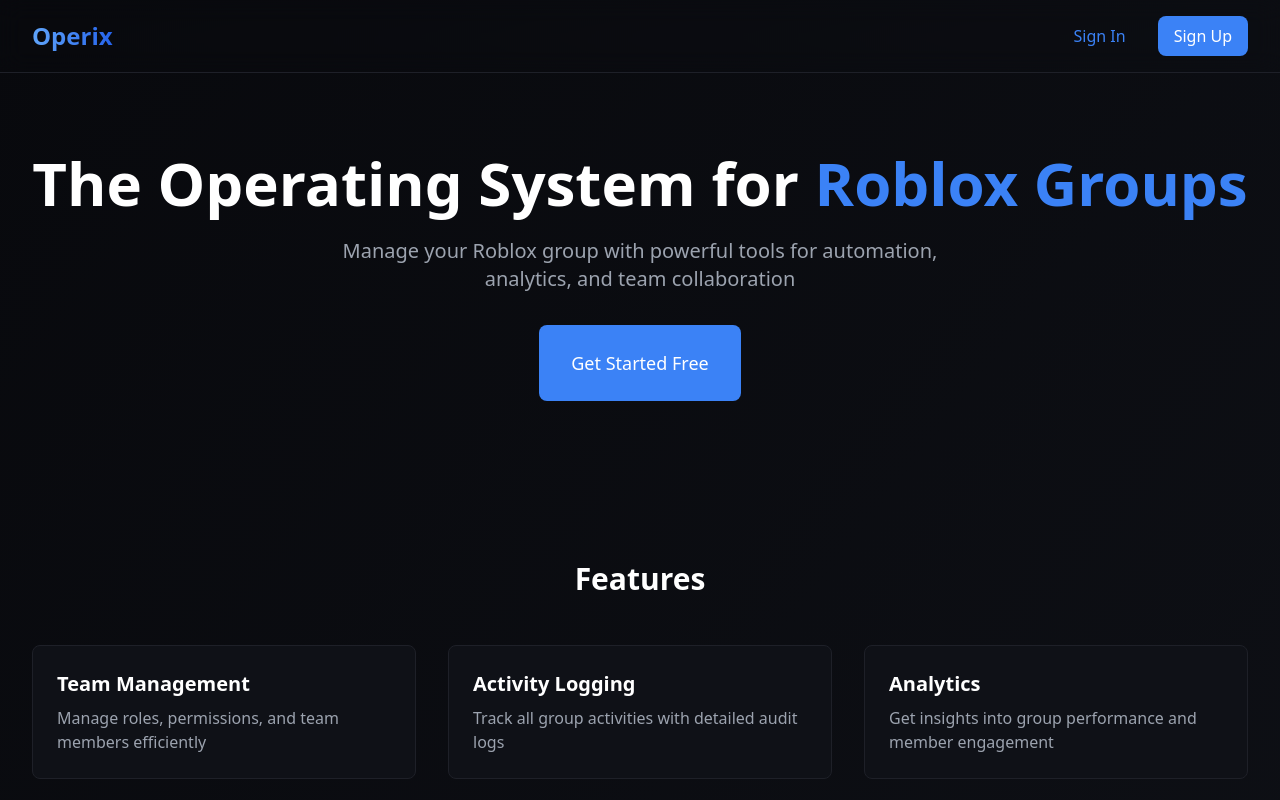
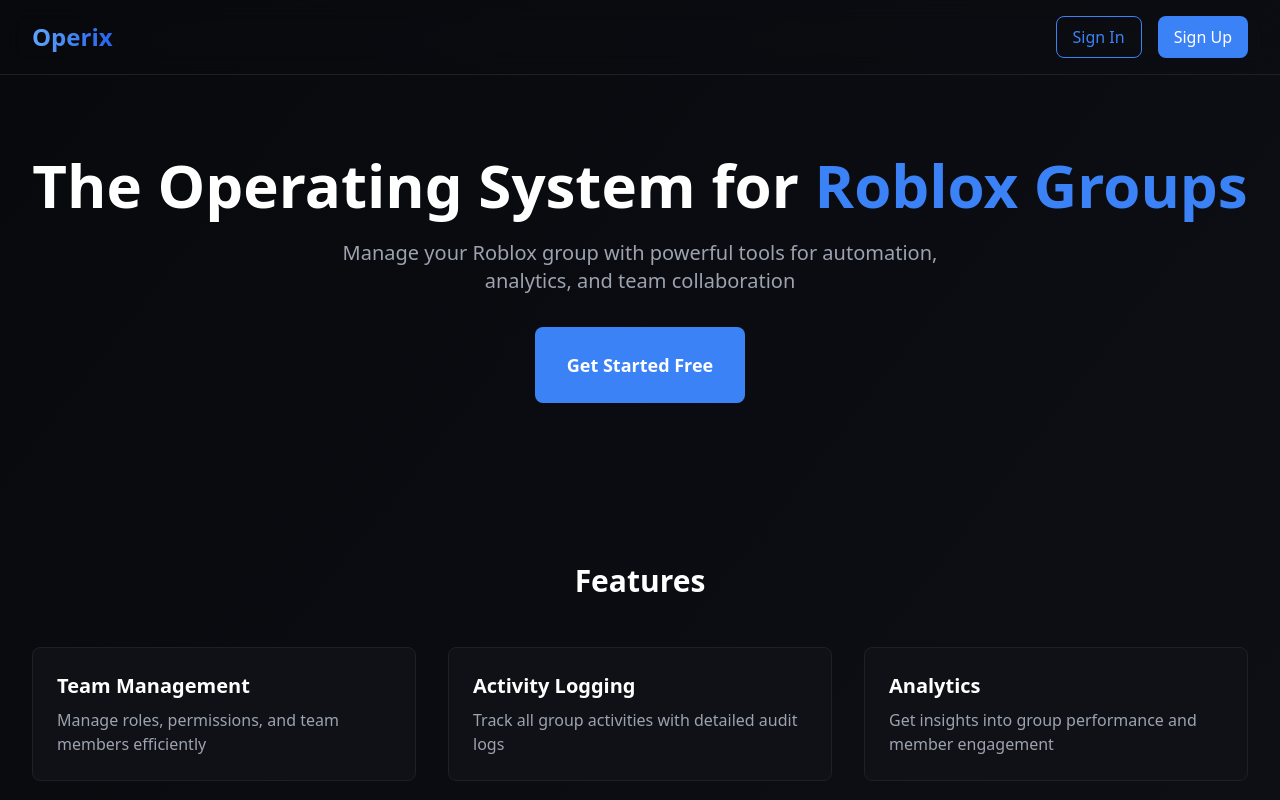
Before and after one commit to edzvuh2025-ai/operix, a React (Vite) app in the folder artifacts/operix/: page / in a window 1280 px wide. Shown: the top 800 px of the page. Built offline with nearby package versions, Linux system fonts and the light colour scheme; no server answers.

Commit message:
Fix TypeScript config and LandingPage component issues

```diff
--- a/artifacts/operix/src/main.tsx
+++ b/artifacts/operix/src/main.tsx
@@ -12,7 +12,7 @@
 
 ReactDOM.createRoot(document.getElementById('root')!).render(
   <React.StrictMode>
-    <ClerkProvider publishableKey={publishableKey} afterSignOutUrl="/">
+    <ClerkProvider publishableKey={publishableKey}>
       <App />
     </ClerkProvider>
   </React.StrictMode>,
--- a/artifacts/operix/src/pages/LandingPage.tsx
+++ b/artifacts/operix/src/pages/LandingPage.tsx
@@ -1,5 +1,4 @@
-import { SignUpButton, SignInButton, UserButton, useAuth } from '@clerk/clerk-react'
-import { Button } from '@/components/ui/button'
+import { SignUpButton, SignInButton, useAuth } from '@clerk/clerk-react'
 
 export default function LandingPage() {
   const { isSignedIn } = useAuth()
@@ -21,14 +20,14 @@
           </div>
           <div className="flex gap-4">
             <SignInButton mode="modal">
-              <Button variant="outline" className="border-[#3b82f6] text-[#3b82f6] hover:bg-[#3b82f6]/10">
+              <button className="px-4 py-2 border border-[#3b82f6] text-[#3b82f6] rounded-lg hover:bg-[#3b82f6]/10 transition">
                 Sign In
-              </Button>
+              </button>
             </SignInButton>
             <SignUpButton mode="modal" redirectUrl="/onboarding">
-              <Button className="bg-[#3b82f6] hover:bg-blue-600">
+              <button className="px-4 py-2 bg-[#3b82f6] text-white rounded-lg hover:bg-blue-600 transition">
                 Sign Up
-              </Button>
+              </button>
             </SignUpButton>
           </div>
         </div>
@@ -44,9 +43,9 @@
         </p>
         <div className="flex gap-4 justify-center">
           <SignUpButton mode="modal" redirectUrl="/onboarding">
-            <Button className="bg-[#3b82f6] hover:bg-blue-600 px-8 py-6 text-lg">
+            <button className="px-8 py-6 bg-[#3b82f6] text-white rounded-lg hover:bg-blue-600 transition text-lg font-semibold">
               Get Started Free
-            </Button>
+            </button>
           </SignUpButton>
         </div>
       </section>
@@ -83,7 +82,9 @@
               <li>✓ Activity logging</li>
             </ul>
             <SignUpButton mode="modal" redirectUrl="/onboarding">
-              <Button className="w-full bg-[#3b82f6] hover:bg-blue-600">Get Started</Button>
+              <button className="w-full px-4 py-2 bg-[#3b82f6] text-white rounded-lg hover:bg-blue-600 transition">
+                Get Started
+              </button>
             </SignUpButton>
           </div>
           <div className="bg-[#0f1117] border border-[#3b82f6] rounded-lg p-8">
@@ -96,7 +97,9 @@
               <li>✓ Priority support</li>
             </ul>
             <SignUpButton mode="modal" redirectUrl="/onboarding">
-              <Button className="w-full bg-[#3b82f6] hover:bg-blue-600">Upgrade to Pro</Button>
+              <button className="w-full px-4 py-2 bg-[#3b82f6] text-white rounded-lg hover:bg-blue-600 transition">
+                Upgrade to Pro
+              </button>
             </SignUpButton>
           </div>
         </div>
```
Also changed, not shown: artifacts/operix/tsconfig.json (+16 -6 lines).
